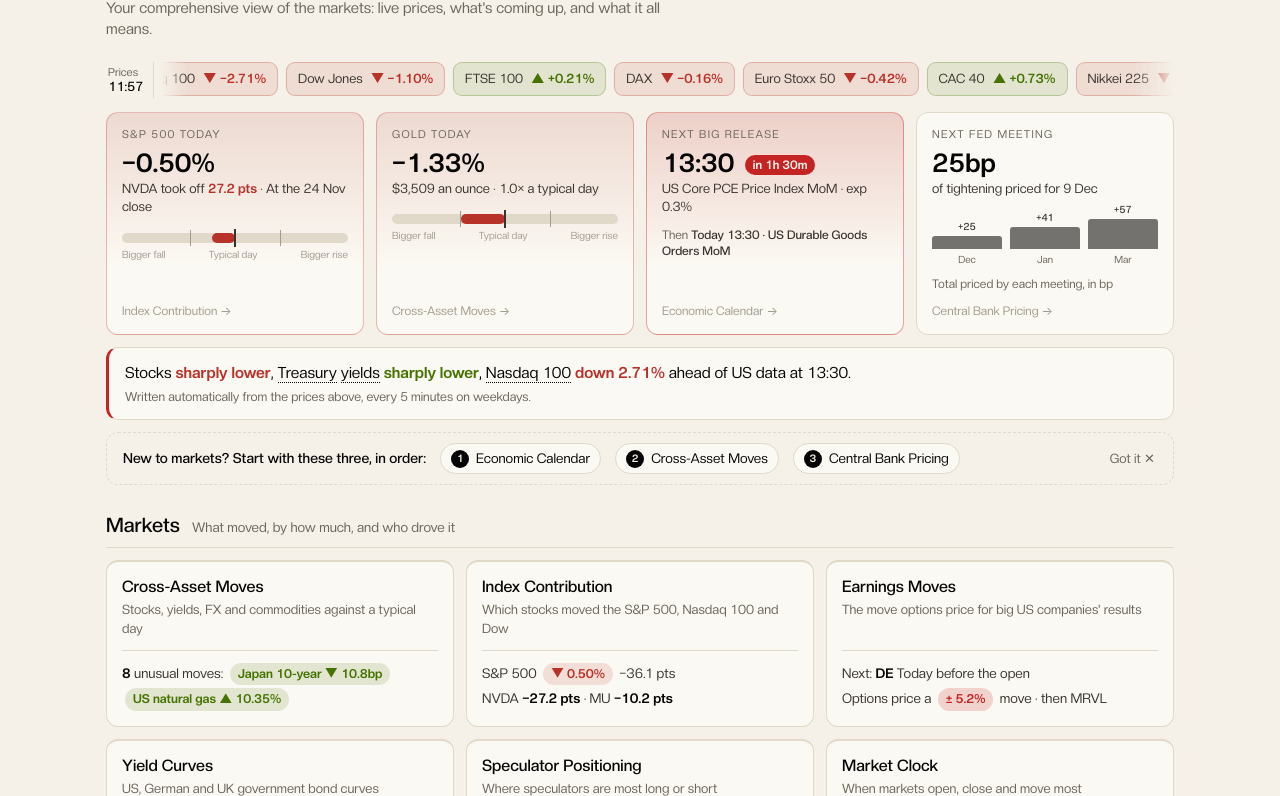
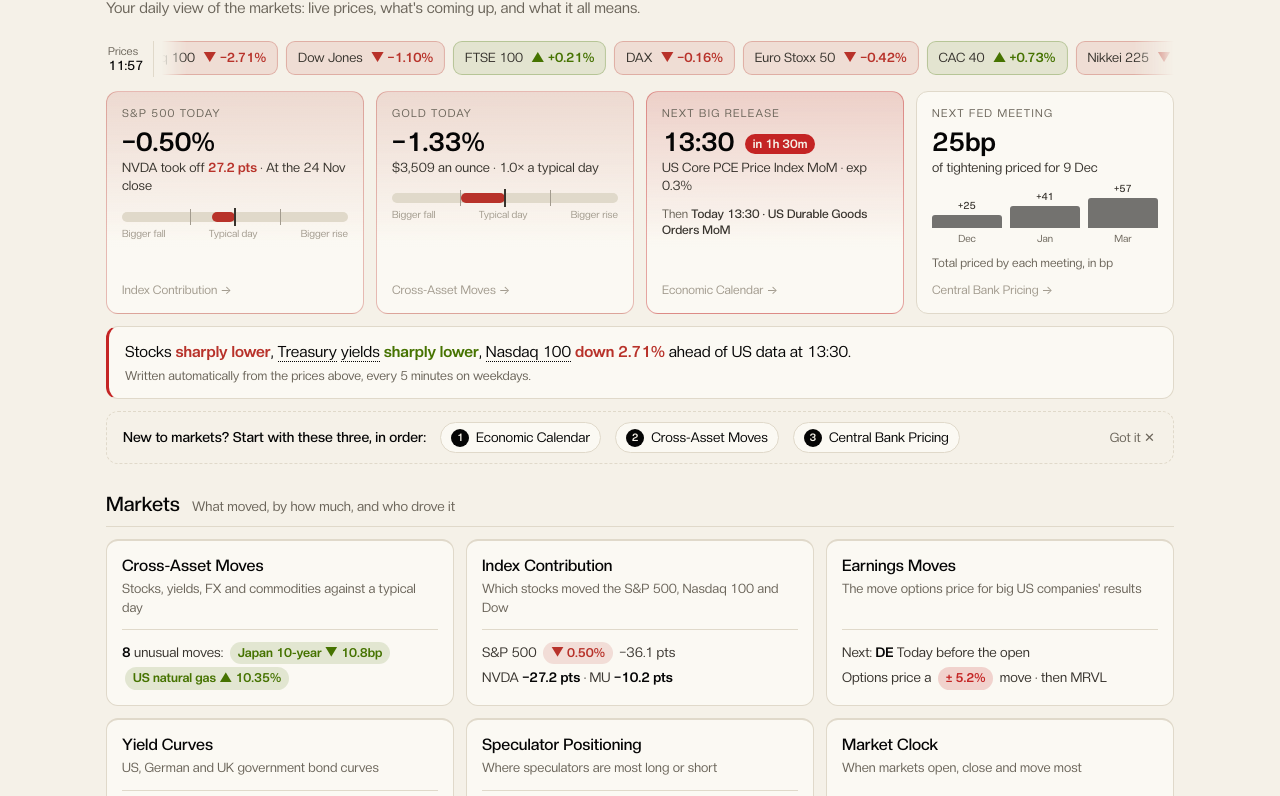
Before and after one commit to mrmikerbrown-maker/Pulse-Site-Demo-v1-Not-Public, a plain HTML site: page index.html in a window 1280 px wide. Shown: the part 135-931 px from the top of the page. Drawn offline with Linux system fonts and the light colour scheme.

Commit message:
Homepage intro: daily view
Co-Authored-By: Claude Opus 5.5 <noreply@anthropic.com>
Claude-Session: https://claude.ai/code/session_01EqUoGmWyGVbcUBVTxV7tZL

```diff
--- a/index.html
+++ b/index.html
@@ -118,7 +118,7 @@ h1{font-size:clamp(24px,4.4vw,34px);line-height:1.15;margin:0 0 8px;color:var(--
 
 <main class="wrap">
  <h1>What's moving markets today</h1>
- <p class="sub">Your comprehensive view of the markets: live prices, what's coming up, and what it all means.</p>
+ <p class="sub">Your daily view of the markets: live prices, what's coming up, and what it all means.</p>
 
  <div class="tk" aria-label="Latest prices">
   <div class="tk-l">Prices<b id="tk-asof">…</b></div>
```
